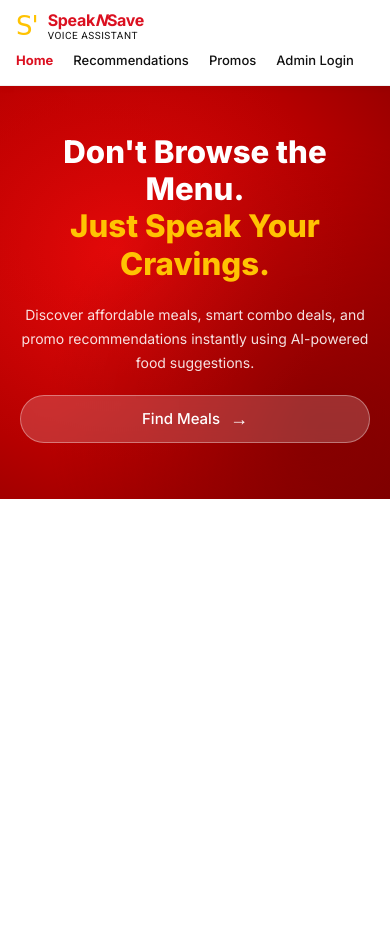
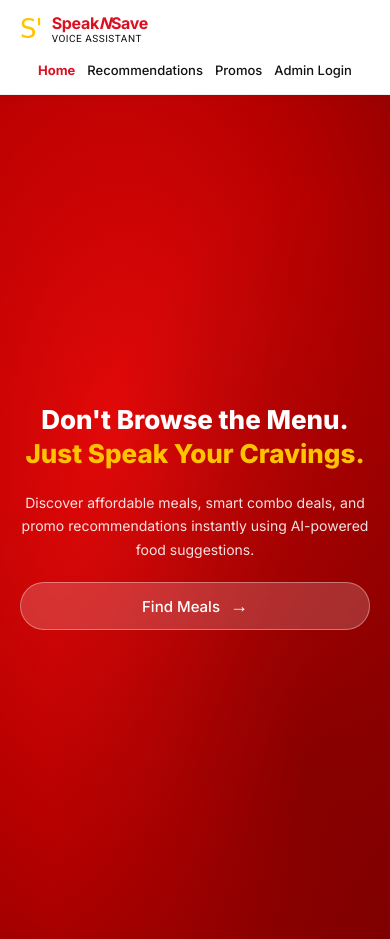
Before and after one commit to leonifeldeguzman/Promo-Ordering-System, a Flask app: page / in a window 390 px wide. Before the commit the page ends 499 px from the top, so only its background shows below. Run offline with Flask 3, Linux system fonts and the light colour scheme; some web fonts are replaced.

Commit message:
added responsiveness and side bar on mobile view

```diff
--- a/static/css/style.css
+++ b/static/css/style.css
@@ -7,6 +7,19 @@
 @import url('https://fonts.googleapis.com/css2?family=DynaPuff:wght@400;600;700&family=Inter:wght@300;400;500;600;700;800&family=Roboto:wght@300;400;500&display=swap');
 
 /* ---- CSS Variables ---- */
+
+/* Add or update this right at the top of style.css */
+html, body {
+  width: 100%;
+  max-width: 100%;
+  overflow-x: hidden; /* Stops horizontal scrolling and hides the white gap gap */
+}
+
+*, *::before, *::after {
+  box-sizing: border-box; /* Ensures padding doesn't accidentally increase element widths */
+  margin: 0;
+  padding: 0;
+}
 :root {
   --yellow: #ffc302;
   --red: #db1020;
@@ -44,6 +57,8 @@ body {
   top: 0;
   z-index: 100;
   box-shadow: 0 1px 8px rgba(0,0,0,0.06);
+  width: 100%;
+  max-width: 100%;
 }
 
 .navbar-brand {
@@ -124,6 +139,8 @@ body {
   padding: 80px 40px;
   position: relative;
   overflow: hidden;
+  width: 100%;
+  max-width: 100%;
 }
 
 /* Subtle swirl overlay like the design */
@@ -748,7 +765,15 @@ body {
   font-size: 12px;
   font-weight: 700;
 }
-
+/* Automatically capitalizes item categories everywhere they appear */
+.promo-tag,
+.menu-tag,
+.category-select option,
+.table td:nth-child(3), /* Targets category column if it's the 3rd column */
+.promo-tabs a,
+.menu-tabs a {
+    text-transform: capitalize !important;
+}
 .card-content {
   padding: 18px;
 }
@@ -1316,3 +1341,63 @@ body {
     font-size:22px;
   }
 }
+/* =========================================
+   HOMEPAGE MOBILE RESPONSIVE FIXES
+========================================= */
+@media (max-width: 768px) {
+  /* Prevent horizontal overflow globally */
+  html, body {
+    width: 100% !important;
+    max-width: 100% !important;
+    overflow-x: hidden !important;
+  }
+
+  /* Force the navbar wrapper to scale down */
+  .navbar {
+    padding: 15px 20px !important;
+    flex-direction: column; /* Stack logo and navigation vertically */
+    gap: 15px;
+    width: 100% !important;
+    box-sizing: border-box;
+  }
+
+  /* Make sure links wrap gracefully instead of overflowing horizontally */
+  .navbar-nav {
+    display: flex !important;
+    flex-direction: row !important;
+    flex-wrap: wrap !important; /* Forces overflowing links to stack on a new row */
+    justify-content: center !important;
+    gap: 12px !important;
+    width: 100% !important;
+    padding: 0 !important;
+  }
+
+  .navbar-nav li {
+    margin: 0 !important;
+  }
+
+  /* Fit hero contents cleanly */
+  .hero {
+    flex-direction: column;
+    padding: 50px 20px !important;
+    text-align: center;
+    width: 100% !important;
+    box-sizing: border-box;
+
+    /* 💡 CHANGE THIS LINE TO USE DVH: */
+    min-height: 100dvh !important;
+
+    display: flex;
+    justify-content: center; /* Center content vertically on small screens */
+  }
+
+  .hero-content h1 {
+    font-size: 26px !important;
+    line-height: 1.3 !important;
+  }
+
+  .hero-description {
+    font-size: 14px !important;
+    max-width: 100% !important;
+  }
+}
```
Also changed, not shown: static/css/admin.css (+73 -0 lines), templates/admin.html (+27 -2 lines).
